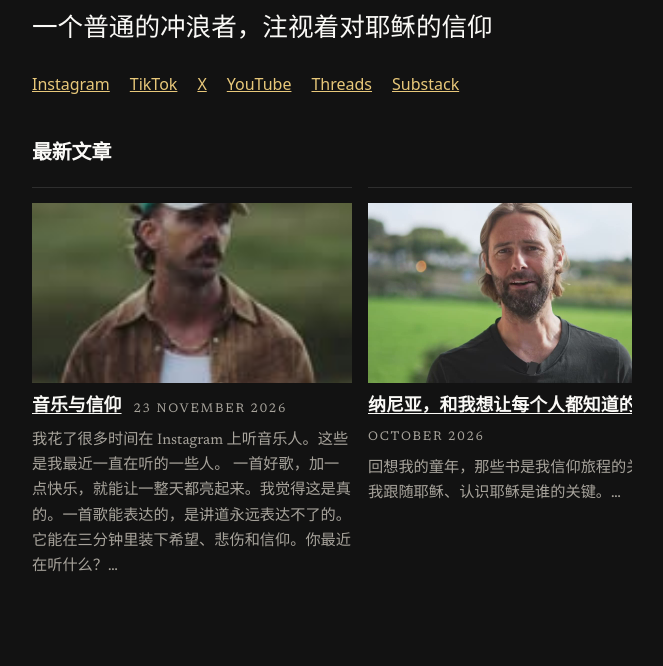
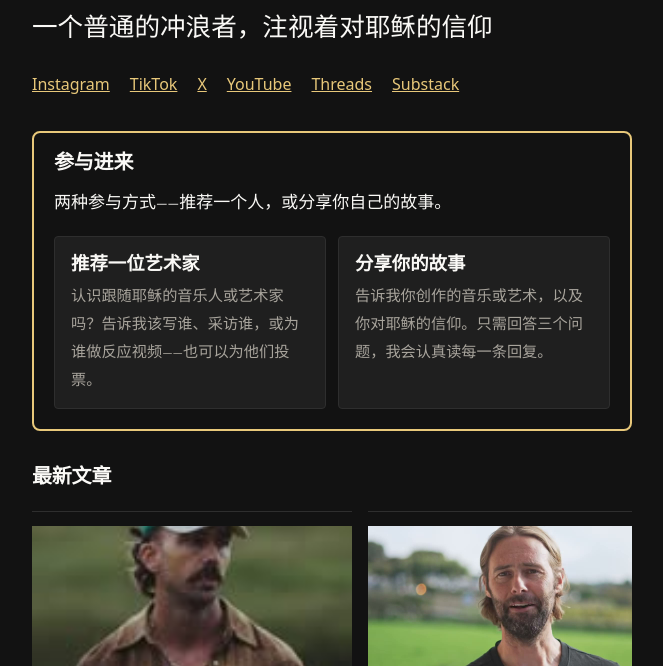
Before and after one commit to streamjonathan/jonathanmccallum-zh, an Eleventy site: page index.njk in a window 1280 px wide. Shown: the part 133-799 px from the top of the page, without its empty margins (308-971 px from the left). Built offline with nearby package versions, Linux system fonts and the light colour scheme; Eleventy itself is replaced by a stand-in of ours; files that its build step writes are made by us from their sources; files whose address does not match are found by name.

Commit message:
Get involved box (translated), linking to the main site's Suggest and Share pages
The lang sites have no /suggest-an-artist/ or /share-your-story/ pages, and the
Worker's session cookie is host-only for jonathanmccallum.com (HttpOnly Secure
SameSite=Lax, Path=/, no Domain attribute) with no CORS headers for cross-origin
API calls, so sign-in and the forms cannot work on the .pages.dev origin. Both
cards therefore link to the main site with absolute URLs.

```diff
--- /dev/null
+++ b/_includes/get-involved.njk
@@ -0,0 +1,14 @@
+<section class="get-involved" aria-labelledby="get-involved-heading">
+  <h2 id="get-involved-heading">参与进来</h2>
+  <p>两种参与方式——推荐一个人，或分享你自己的故事。</p>
+  <div class="get-involved__cards">
+    <a class="get-involved__card" href="https://jonathanmccallum.com/suggest-an-artist/">
+      <strong>推荐一位艺术家</strong>
+      <span>认识跟随耶稣的音乐人或艺术家吗？告诉我该写谁、采访谁，或为谁做反应视频——也可以为他们投票。</span>
+    </a>
+    <a class="get-involved__card" href="https://jonathanmccallum.com/share-your-story/">
+      <strong>分享你的故事</strong>
+      <span>告诉我你创作的音乐或艺术，以及你对耶稣的信仰。只需回答三个问题，我会认真读每一条回复。</span>
+    </a>
+  </div>
+</section>
--- a/_includes/layouts/base.njk
+++ b/_includes/layouts/base.njk
@@ -91,7 +91,7 @@
 </script>
 {% endif %}
 <link rel="alternate" type="application/rss+xml" title="{{ site.title }}" href="/feed/">
-<link rel="preload" href="/css/style.css?v=11" as="style">
+<link rel="preload" href="/css/style.css?v=12" as="style">
 <link rel="stylesheet" href="/css/style.css?v=11">
 </head>
 <body>
--- a/_includes/layouts/page.njk
+++ b/_includes/layouts/page.njk
@@ -5,3 +5,6 @@ layout: layouts/base.njk
   <h1>{{ title }}</h1>
   {{ content | safe }}
 </article>
+{% if page.url != "/suggest-an-artist/" and page.url != "/share-your-story/" %}
+{% include "get-involved.njk" %}
+{% endif %}
--- a/_includes/layouts/post.njk
+++ b/_includes/layouts/post.njk
@@ -10,6 +10,7 @@ layout: layouts/base.njk
   {{ content | safe }}
   </div>
 </article>
+{% include "get-involved.njk" %}
 {% set prevPost = collections.publishedPosts | getPreviousCollectionItem(page) %}
 {% set nextPost = collections.publishedPosts | getNextCollectionItem(page) %}
 {% if prevPost or nextPost %}
--- a/css/style.css
+++ b/css/style.css
@@ -256,6 +256,28 @@ button[type="submit"] {
 /* Featured carousel: the newest articles in a slow-moving row, same
    scroll-snap pattern as the Watch row. The reader can swipe or scroll
    it by hand; the script below moves it along gently when left alone. */
+.get-involved {
+  border: 2px solid var(--link);
+  border-radius: 0.5rem;
+  padding: 1rem 1.25rem 1.25rem;
+  margin: 0 0 1.5rem;
+}
+.get-involved h2 { margin-top: 0; }
+.get-involved__cards { display: flex; flex-wrap: wrap; gap: 0.75rem; margin-top: 0.75rem; }
+.get-involved__card {
+  flex: 1 1 16rem;
+  display: block;
+  padding: 0.75rem 1rem;
+  border: 1px solid var(--line);
+  border-radius: 0.25rem;
+  background: var(--code-bg);
+  color: var(--text);
+  text-decoration: none;
+}
+.get-involved__card:hover { border-color: var(--link); }
+.get-involved__card strong { display: block; font-family: "Fraunces", Georgia, "Iowan Old Style", "Times New Roman", serif; font-size: 1.15rem; margin-bottom: 0.25rem; }
+.get-involved__card span { color: var(--muted); font-size: 0.95rem; }
+
 .featured { margin-top: 1.5rem; }
 .featured-row { display: flex; gap: 1rem; overflow-x: auto; scroll-snap-type: x mandatory; list-style: none; padding: 0 0 0.5rem; margin: 1rem 0; }
 /* The arrows and dots are the navigation now, so the row's own
--- a/index.njk
+++ b/index.njk
@@ -17,6 +17,8 @@ eleventyExcludeFromCollections: true
   <a href="https://www.threads.com/@jonamccallum">Threads</a>
   <a href="https://jonamccallum.substack.com">Substack</a>
 </p>
+
+{% include "get-involved.njk" %}
 
 <section class="featured" data-fade aria-labelledby="featured-heading">
   <h2 id="featured-heading">最新文章</h2>
```
